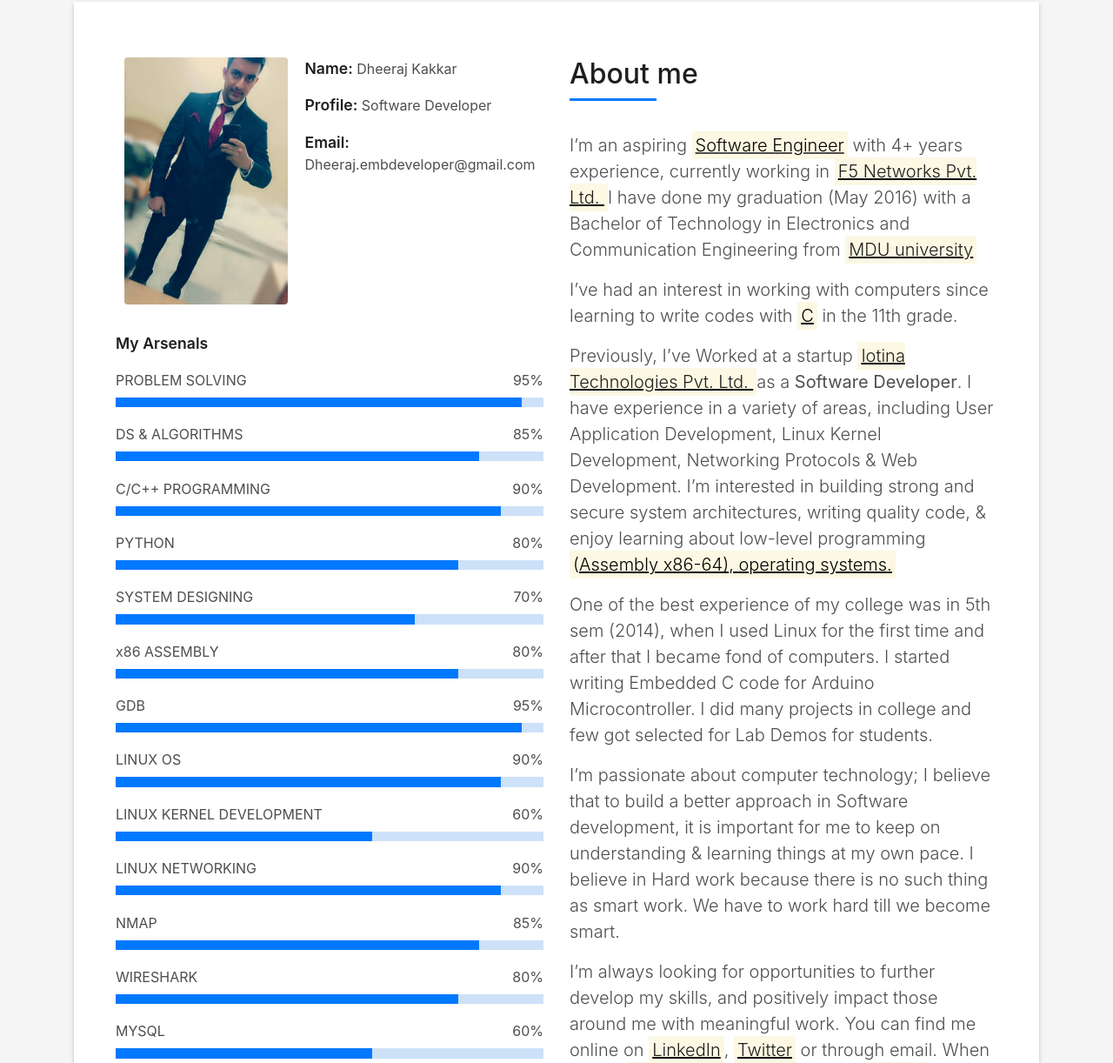
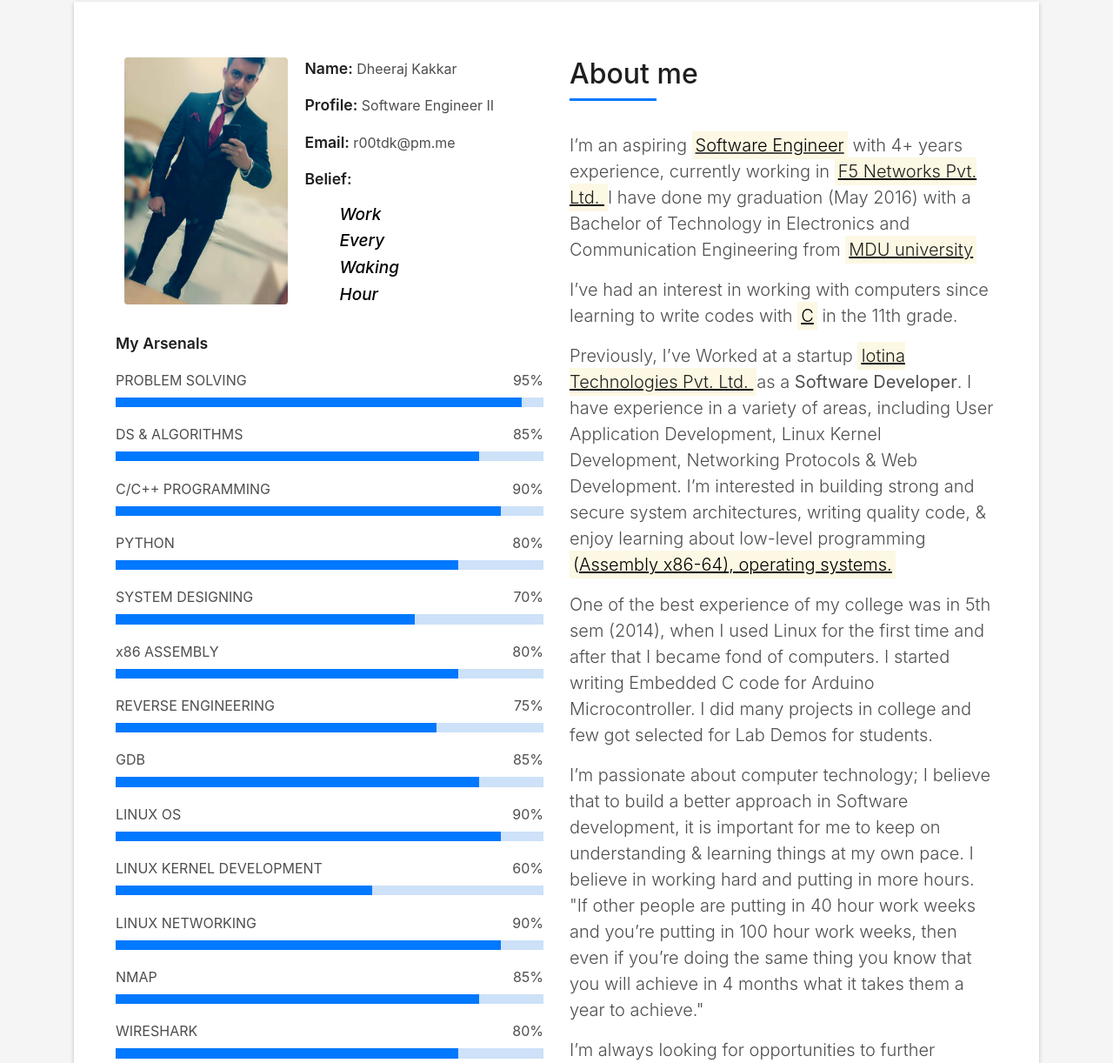
Before and after one commit to TechieDheeraj/TechieDheeraj.github.io, a plain HTML site: page index.html in a window 1280 px wide. Shown: the part 862-2084 px from the top of the page at 87% size. Drawn offline with Linux system fonts and the light colour scheme; files whose address does not match are found by name.

Commit message:
Added Text in index.html and added slider loop in js/main.js

```diff
--- a/index.html
+++ b/index.html
@@ -83,7 +83,7 @@
         <div class="container">
           <!--<p class="display-6 color-d">Hello, world!</p>-->
           <h1 class="intro-title mb-4">Hey there, I am Dheeraj</h1>
-          <p class="intro-subtitle"><span class="text-slider-items">Software Developer, Competitive Programmer, C/C++/Python Dev, Reverse Engineer, Low-Level(x86) Programmer, System Designer, CTF Player, Youtuber, Security Enthusiast, Computer Nerd</span><strong class="text-slider"></strong></p>
+          <p class="intro-subtitle"><span class="text-slider-items">Software Developer, Competitive Programmer, C/C++/Python Dev, Reverse Engineer, Low-Level (x86) Programmer, System Designer, CTF Player, Youtuber, Security Enthusiast, Computer Nerd</span><strong class="text-slider"></strong></p>
           <!-- <p class="pt-3"><a class="btn btn-primary btn js-scroll px-4" href="#about" role="button">Learn More</a></p> -->
         </div>
       </div>
@@ -108,8 +108,13 @@
                   <div class="col-sm-6 col-md-7">
                     <div class="about-info">
                       <p><span class="title-s">Name: </span> <span>Dheeraj Kakkar</span></p>
-                      <p><span class="title-s">Profile: </span> <span>Software Developer</span></p>
-                      <p><span class="title-s">Email: </span> <span>Dheeraj.embdeveloper@gmail.com</span></p>
+                      <p><span class="title-s">Profile: </span> <span>Software Engineer II</span></p>
+                      <p><span class="title-s">Email: </span> <span>r00tdk@pm.me</span></p>
+							 <p><span class="title-s">Belief: </span> </p>
+							 <h5 style="margin-left:40px; font-size:19px; font-style:italic; color:#000000" > Work </h5>
+							 <h5 style="margin-left:40px; font-size:19px; font-style:italic; color:#000000" > Every </h5>
+							 <h5 style="margin-left:40px; font-size:19px; font-style:italic; color:#000000" > Waking </h5>
+							 <h5 style="margin-left:40px; font-size:19px; font-style:italic; color:#000000" > Hour </h5>
 
                     </div>
                   </div>
@@ -146,9 +151,14 @@
                     <div class="progress-bar" role="progressbar" style="width: 80%" aria-valuenow="80" aria-valuemin="0"
                       aria-valuemax="100"></div>
                   </div>
-                  <span>GDB</span> <span class="pull-right">95%</span>
+                  <span>REVERSE ENGINEERING</span> <span class="pull-right">75%</span>
                   <div class="progress">
-                    <div class="progress-bar" role="progressbar" style="width: 95%" aria-valuenow="95" aria-valuemin="0"
+                    <div class="progress-bar" role="progressbar" style="width: 75%" aria-valuenow="75" aria-valuemin="0"
+                      aria-valuemax="100"></div>
+                  </div>
+                  <span>GDB</span> <span class="pull-right">85%</span>
+                  <div class="progress">
+                    <div class="progress-bar" role="progressbar" style="width: 85%" aria-valuenow="85" aria-valuemin="0"
                       aria-valuemax="100"></div>
                   </div>
                   <span>LINUX OS</span> <span class="pull-right">90%</span>
@@ -181,13 +191,7 @@
                     <div class="progress-bar" role="progressbar" style="width: 60%" aria-valuenow="60" aria-valuemin="0"
                       aria-valuemax="100"></div>
                   </div>
-<!--
-                  <span>BUFFER OVERFLOW</span> <span class="pull-right">70%</span>
-                  <div class="progress">
-                    <div class="progress-bar" role="progressbar" style="width: 70%" aria-valuenow="70" aria-valuemin="0"
-                      aria-valuemax="100"></div>
-                  </div>
--->
+
 
                   <!--my arsenals upto here-->
                 </div>
@@ -212,7 +216,7 @@
                     One of the best experience of my college was in 5th sem (2014), when I used Linux for the first time and after that I became fond of computers. I started writing Embedded C code for Arduino Microcontroller. I did many projects in college and few got selected for Lab Demos for students.</p>
 
                   <p class="lead">
-                    I’m passionate about computer technology; I believe that to build a better approach in Software development, it is important for me to keep on understanding & learning things at my own pace. I believe in Hard work because there is no such thing as smart work. We have to work hard till we become smart.
+                    I’m passionate about computer technology; I believe that to build a better approach in Software development, it is important for me to keep on understanding & learning things at my own pace. I believe in working hard and putting in more hours. "If other people are putting in 40 hour work weeks and you’re putting in 100 hour work weeks, then even if you’re doing the same thing you know that you will achieve in 4 months what it takes them a year to achieve."
                   </p>
                   <p class="lead">
                     I’m always looking for opportunities to further develop my skills, and positively impact those around me with meaningful work. You can find me online on <mark><u><a href="https://www.linkedin.com/in/dheerajkakkar/">LinkedIn</a></u></mark>, <mark><u><a href ="https://twitter.com/r00tdk">Twitter</a></u></mark> or through email. When I’m not <mark><u>coding</mark></u>, I’m probably reading <mark><u>books</u></mark>, watching <mark><u>ML Tutorials</u></mark>listening to <mark><u>music</u></mark>, <mark><u>excercising/playing outdoor</u></mark> or <mark><u>sleeping</u></mark>.
@@ -678,7 +682,7 @@
                     <ul class="list-ico">
                       <li><span class="ion-ios-location"></span> Fatehabad, Haryana, India</li>
                       <li><span class="ion-ios-telephone"></span> +91 94968054236</li>
-                      <li><span class="ion-email"></span> dheeraj.embdeveloper@gmail.com</li>
+                      <li><span class="ion-email"></span> r00tdk@pm.me</li>
                     </ul>
                   </div>
                   <div class="socials">
@@ -707,7 +711,7 @@
         <div class="row">
           <div class="col-sm-12">
             <div class="copyright-box">
-              <p class="copyright">&copy; Copyright <strong>DevFolio</strong>. All Rights Reserved</p>
+              <p class="copyright">&copy; Copyright DevFolio. All Rights Reserved</p>
               <div class="credits">
                 <!--
                   All the links in the footer should remain intact.
--- a/js/main.js
+++ b/js/main.js
@@ -103,6 +103,8 @@
 
 	/*--/ Testimonials owl /--*/
 	$('#testimonial-mf').owlCarousel({
+		nav: true,
+		loop: true,
 		margin: 20,
 		autoplay: true,
 		autoplayTimeout: 4000,
```
